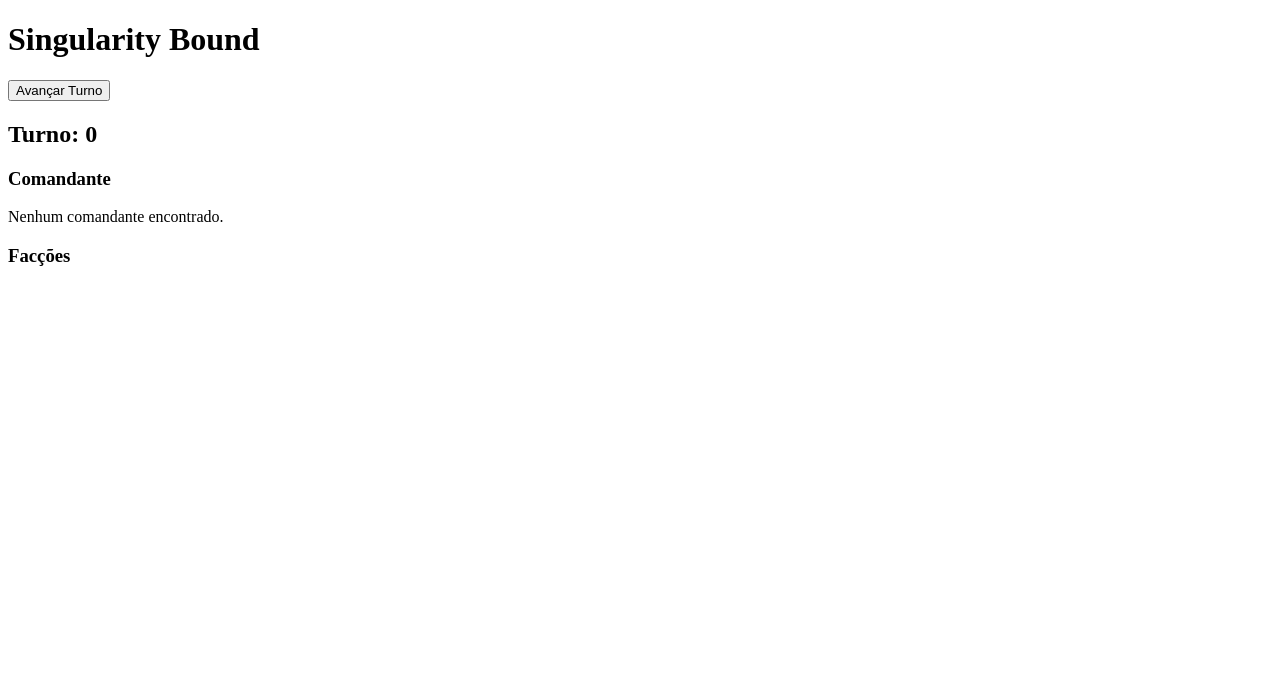
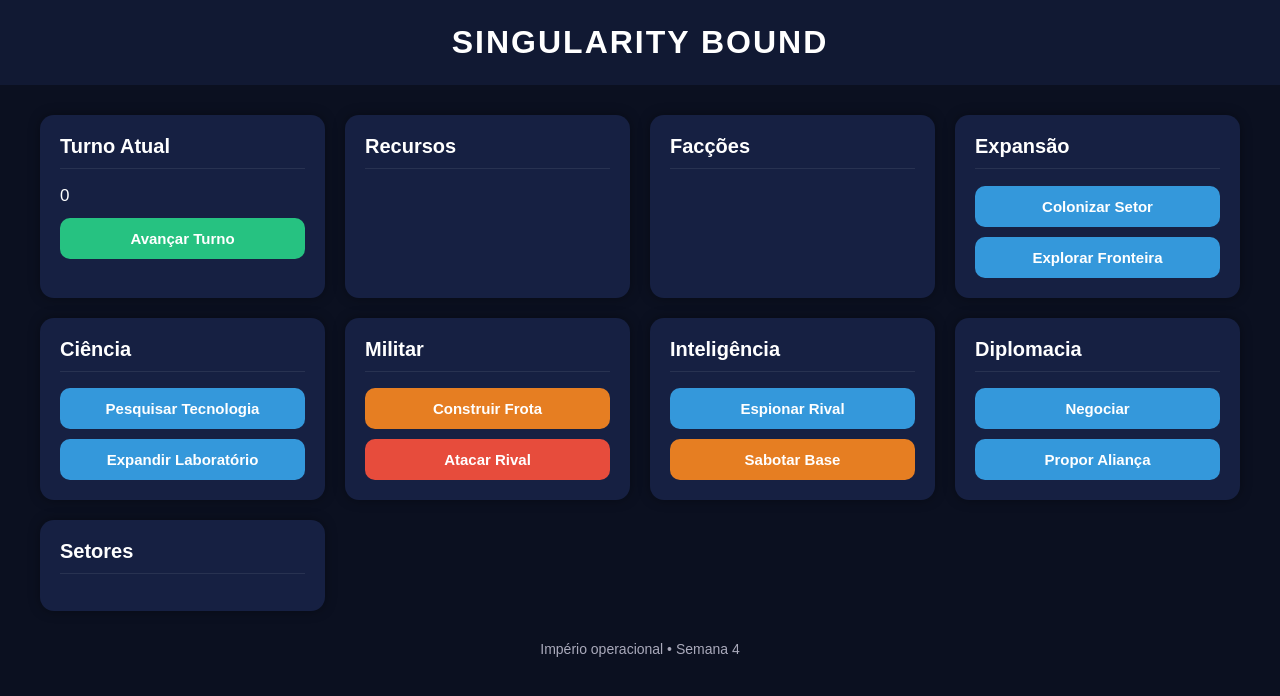
Before and after one commit to mauriciosmarinho/singularity-bound, a Django app: page / in a window 1280 px wide. Shown: the top 696 px of the page. Run offline with Django 5.2, Linux system fonts and the light colour scheme; data that the repository does not hold is empty.

Commit message:
Week 4: redesign dashboard with sci-fi UI

```diff
--- a/interface/templates/interface/dashboard.html
+++ b/interface/templates/interface/dashboard.html
@@ -1,39 +1,290 @@
 <!DOCTYPE html>
-<html>
+<html lang="pt-br">
 <head>
+<meta charset="UTF-8">
+<meta name="viewport" content="width=device-width, initial-scale=1.0">
 <title>Singularity Bound</title>
+
+<style>
+body{
+    margin:0;
+    font-family:Arial, Helvetica, sans-serif;
+    background:#0b1020;
+    color:#ffffff;
+}
+
+header{
+    background:#111933;
+    padding:24px;
+    text-align:center;
+    font-size:32px;
+    font-weight:bold;
+    letter-spacing:2px;
+}
+
+.container{
+    width:1200px;
+    max-width:95%;
+    margin:auto;
+    padding:30px 0;
+}
+
+.grid{
+    display:grid;
+    grid-template-columns:repeat(auto-fit,minmax(260px,1fr));
+    gap:20px;
+}
+
+.card{
+    background:#162042;
+    border-radius:14px;
+    padding:20px;
+    box-shadow:0 0 12px rgba(0,0,0,.35);
+}
+
+.card h2{
+    margin-top:0;
+    font-size:20px;
+    border-bottom:1px solid rgba(255,255,255,.08);
+    padding-bottom:10px;
+}
+
+.stat{
+    margin:10px 0;
+    font-size:17px;
+}
+
+.actions{
+    display:flex;
+    flex-direction:column;
+    gap:10px;
+    margin-top:12px;
+}
+
+button{
+    width:100%;
+    padding:12px;
+    border:none;
+    border-radius:10px;
+    font-size:15px;
+    cursor:pointer;
+    background:#26c281;
+    color:white;
+    font-weight:bold;
+}
+
+button:hover{
+    opacity:.92;
+}
+
+.secondary{
+    background:#3498db;
+}
+
+.warning{
+    background:#e67e22;
+}
+
+.danger{
+    background:#e74c3c;
+}
+
+.footer{
+    margin-top:30px;
+    text-align:center;
+    color:#aab;
+    font-size:14px;
+}
+</style>
 </head>
+
 <body>
-    <h1>Singularity Bound</h1>
 
-    <form method="post" action="/next-turn/">
-        {% csrf_token %}
-        <button type="submit">Avançar Turno</button>
-    </form>
+<header>
+SINGULARITY BOUND
+</header>
 
-    <h2>Turno:
+<div class="container">
+
+<div class="grid">
+
+<!-- TURNO -->
+<div class="card">
+<h2>Turno Atual</h2>
+
+<p class="stat">
 {% if turn %}
 {{ turn.number }}
 {% else %}
 0
 {% endif %}
-    </h2>
+</p>
 
-    <h3>Comandante</h3>
+<div class="actions">
+<form method="post" action="/next-turn/">
+{% csrf_token %}
+<button type="submit">Avançar Turno</button>
+</form>
+</div>
+</div>
+
+<!-- RECURSOS -->
+<div class="card">
+<h2>Recursos</h2>
 
 {% if commander %}
-        <p>Fuel: {{ commander.fuel }}</p>
-        <p>Minerals: {{ commander.minerals }}</p>
-        <p>Science: {{ commander.science }}</p>
-    {% else %}
-        <p>Nenhum comandante encontrado.</p>
+<p class="stat">Fuel: {{ commander.fuel }}</p>
+<p class="stat">Minerals: {{ commander.minerals }}</p>
+<p class="stat">Science: {{ commander.science }}</p>
+<p class="stat">Morale: {{ commander.morale }}</p>
 {% endif %}
+</div>
 
-    <h3>Facções</h3>
+<!-- FACÇÕES -->
+<div class="card">
+<h2>Facções</h2>
 
 {% for faction in factions %}
-        <p>{{ faction.name }} | Military: {{ faction.military }}</p>
+<p class="stat">
+{{ faction.name }}<br>
+Military: {{ faction.military }}
+</p>
 {% endfor %}
+</div>
+
+<!-- EXPANSÃO -->
+<div class="card">
+<h2>Expansão</h2>
+
+<div class="actions">
+
+<form method="post" action="/colonize/">
+{% csrf_token %}
+<button class="secondary" type="submit">
+Colonizar Setor
+</button>
+</form>
+
+<form method="post" action="/explore_sector/">
+{% csrf_token %}
+<button class="secondary" type="submit">
+Explorar Fronteira
+</button>
+</form>
+
+</div>
+</div>
+
+<!-- CIÊNCIA -->
+<div class="card">
+<h2>Ciência</h2>
+
+<div class="actions">
+
+<form method="post" action="/research/">
+{% csrf_token %}
+<button class="secondary" type="submit">
+Pesquisar Tecnologia
+</button>
+</form>
+
+<form method="post" action="/laboratory/">
+{% csrf_token %}
+<button class="secondary" type="submit">
+Expandir Laboratório
+</button>
+</form>
+
+</div>
+</div>
+
+<!-- MILITAR -->
+<div class="card">
+<h2>Militar</h2>
+
+<div class="actions">
+
+<form method="post" action="/fleet/">
+{% csrf_token %}
+<button class="warning" type="submit">
+Construir Frota
+</button>
+</form>
+
+<form method="post" action="/attack/">
+{% csrf_token %}
+<button class="danger" type="submit">
+Atacar Rival
+</button>
+</form>
+
+</div>
+</div>
+
+<!-- INTELIGÊNCIA -->
+<div class="card">
+<h2>Inteligência</h2>
+
+<div class="actions">
+
+<form method="post" action="/spy/">
+{% csrf_token %}
+<button class="secondary" type="submit">
+Espionar Rival
+</button>
+</form>
+
+<form method="post" action="/sabotage/">
+{% csrf_token %}
+<button class="warning" type="submit">
+Sabotar Base
+</button>
+</form>
+
+</div>
+</div>
+
+<!-- DIPLOMACIA -->
+<div class="card">
+<h2>Diplomacia</h2>
+
+<div class="actions">
+
+<form method="post" action="/negotiate/">
+{% csrf_token %}
+<button class="secondary" type="submit">
+Negociar
+</button>
+</form>
+
+<form method="post" action="/alliance/">
+{% csrf_token %}
+<button class="secondary" type="submit">
+Propor Aliança
+</button>
+</form>
+
+</div>
+</div>
+
+<!-- SETORES -->
+<div class="card">
+<h2>Setores</h2>
+
+{% for sector in sectors %}
+<p class="stat">
+{{ sector.name }} - {{ sector.owner }}
+</p>
+{% endfor %}
+</div>
+
+</div>
+
+<div class="footer">
+Império operacional • Semana 4
+</div>
+
+</div>
 
 </body>
 </html>
```
Lines whose indentation alone changed are shown as unchanged.
